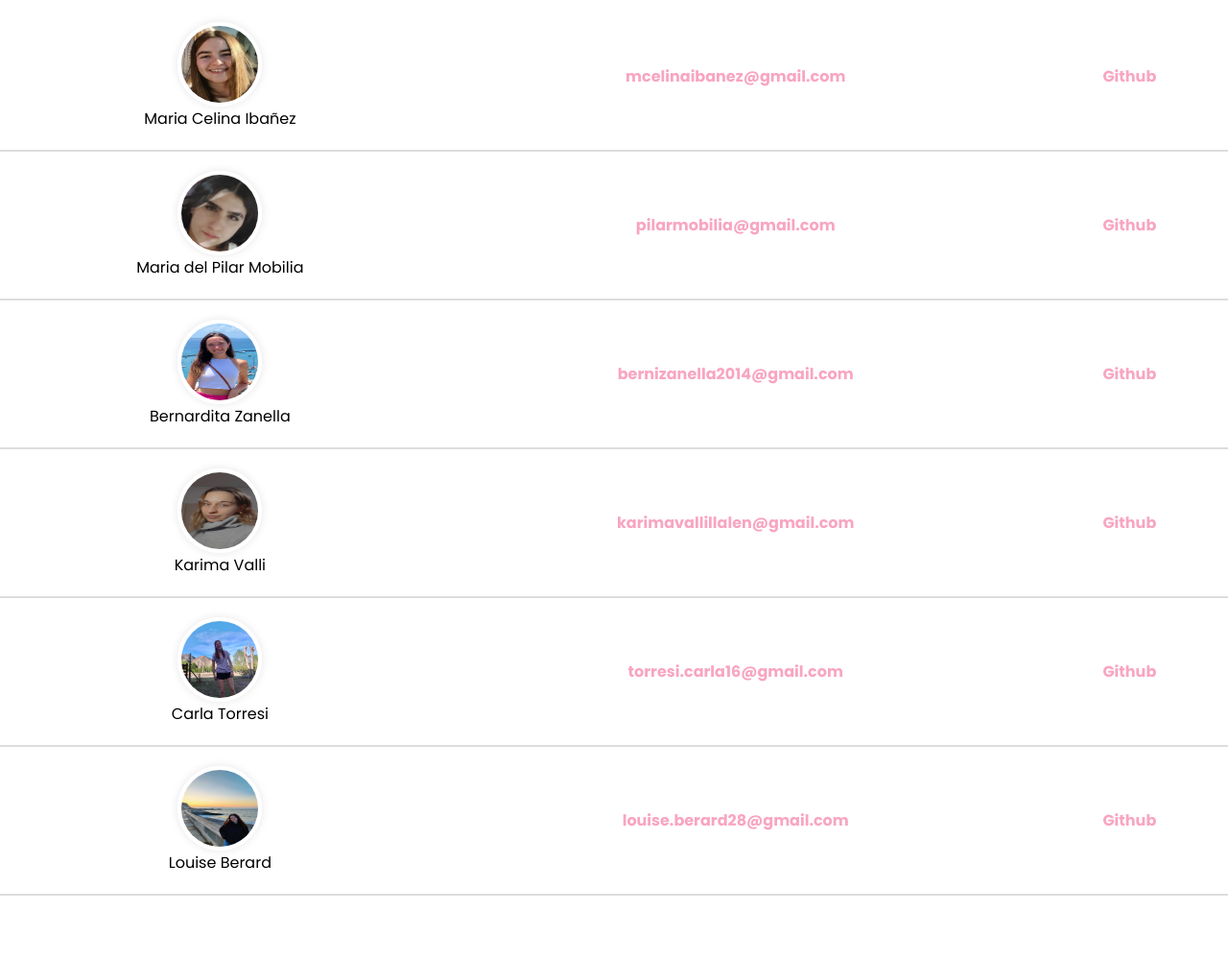
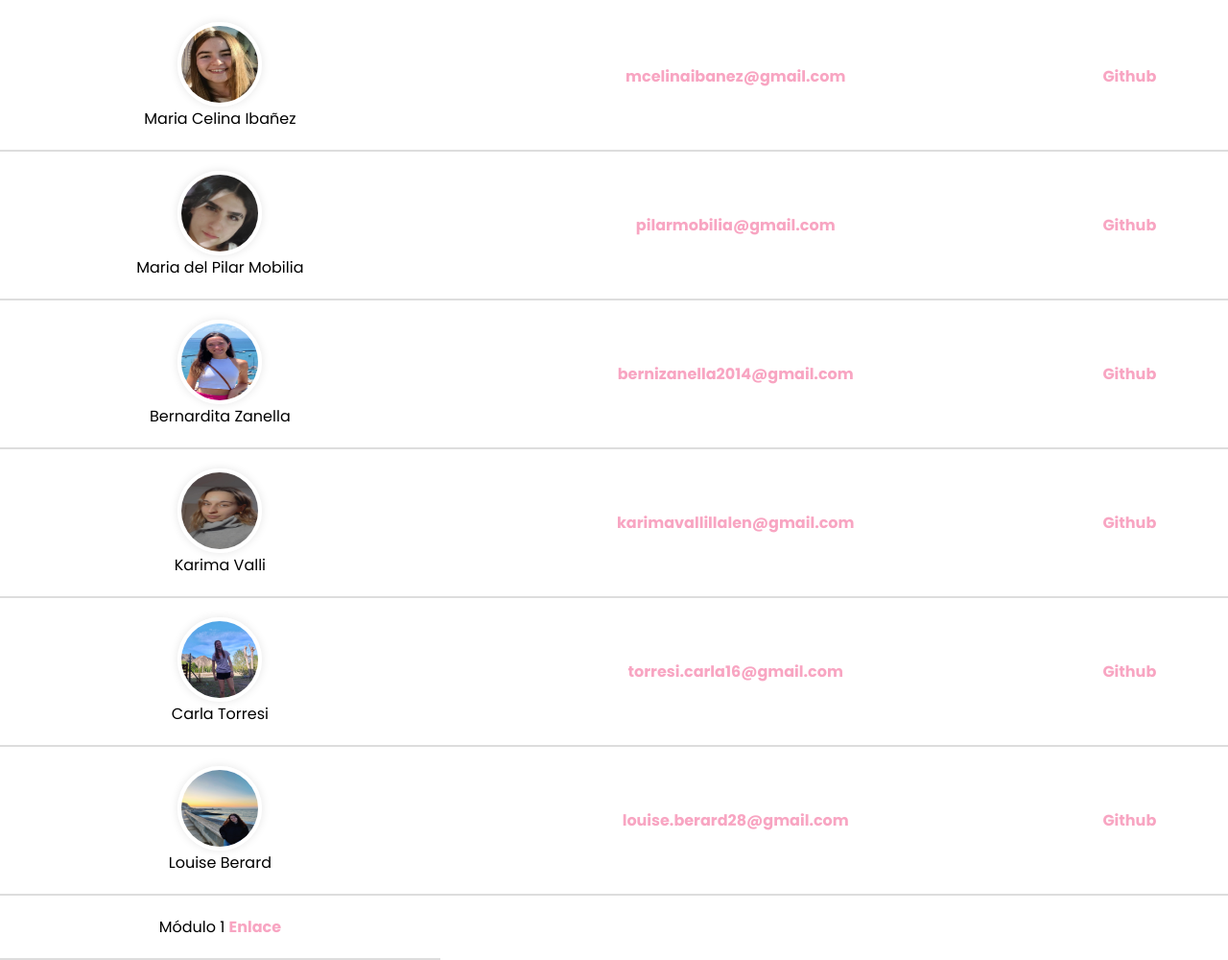
Before and after one commit to bernizanella/CV_Z, a plain HTML site: page index.html in a window 1280 px wide. Shown: the part 274-1274 px from the top of the page at 96% size. Before the commit the page ends 1207 px from the top, so only its background shows below. Drawn offline with Linux system fonts and the light colour scheme.

Commit message:
index.html

```diff
--- a/index.html
+++ b/index.html
@@ -113,6 +113,10 @@
       <td><a href="mailto:louise.berard28@gmail.com">louise.berard28@gmail.com</a></td>
       <td><a href="https://github.com/louiseberard">Github</a></td>
     </tr>
+     <tr>
+      <td> Módulo 1 <a href="https://github.com/bernizanella/Grupo-Hudson"> Enlace </a></td>
+    </tr>
+    </tr>
   </table>
 </body>
 </html>
```
